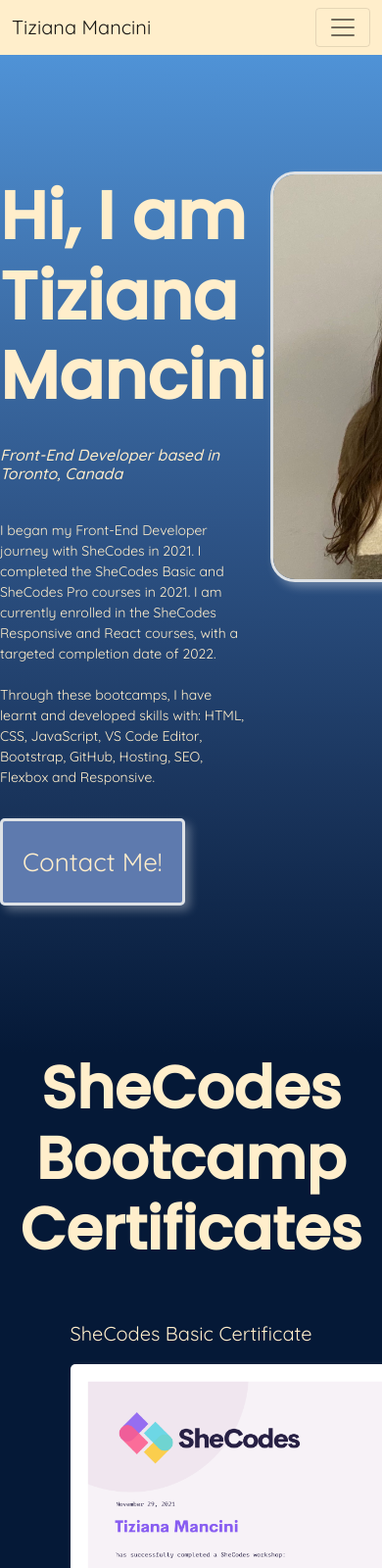
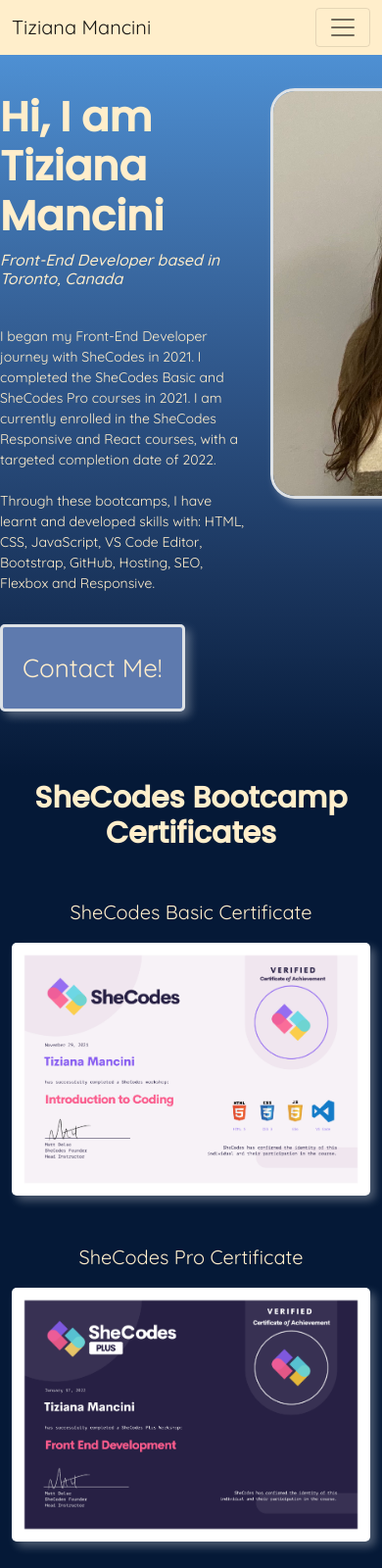
Before and after one commit to TizianaMancini/Portfolio-Project, a plain HTML site: page about.html in a window 390 px wide. Shown: the top 1600 px of the page at 98% size. Drawn offline with nearby package versions, Linux system fonts and the light colour scheme.

Commit message:
Added Responsive features to About Me page

```diff
--- a/about.html
+++ b/about.html
@@ -103,11 +103,11 @@
             >
           </div>
 
-          <div class="col-4">
+          <div class="col-4 image-tiziana">
             <img
               src="images/Image of Tiziana.jpeg"
               alt="Image of Tiziana Mancini"
-              class="image-fluid border border-3"
+              class="image-fluid border border-3 image-tiziana"
             />
           </div>
         </div>
@@ -124,7 +124,7 @@
             ><img
               src="images/SheCodes Basics Certificate.png"
               alt="SheCodes Basic Certificate"
-              class="img-fluid"
+              class="img-fluid certificate-image"
           /></a>
         </div>
         <div class="col-sm-6 pb-5 certificate">
@@ -133,7 +133,7 @@
             <img
               src="images/SheCodes Pro Certificate.png"
               alt="SheCodes Pro Certificate"
-              class="img-fluid"
+              class="img-fluid certificate-image"
           /></a>
         </div>
       </div>
@@ -142,7 +142,7 @@
     <div class="homepage-footer">
       <div class="container footer-links">
         <div class="row">
-          <div class="col-sm-3">
+          <div class="col-sm-3 tiziana-name-link">
             <a href="index.html" title="Portfolio Homepage">Tiziana Mancini</a>
             <p class="open-source-link">
               <a href="https://github.com/TizianaMancini/Portfolio-Project"
--- a/src/styles.css
+++ b/src/styles.css
@@ -325,4 +325,25 @@ hr {
   p {
     font-size: 14px;
   }
+
+  .about-me-header {
+    padding: 90px 0;
+  }
+
+  .about-me-hero h1 {
+    font-size: 42px;
+    padding: 5px 0;
+    margin: 0 auto;
+  }
+
+  .shecodes-certficates h3 {
+    font-size: 30px;
+    padding: 5px 0;
+    margin: 0 auto;
+  }
+
+  .certificate img {
+    max-width: 100%;
+    margin: 0 auto;
+  }
 }
```
